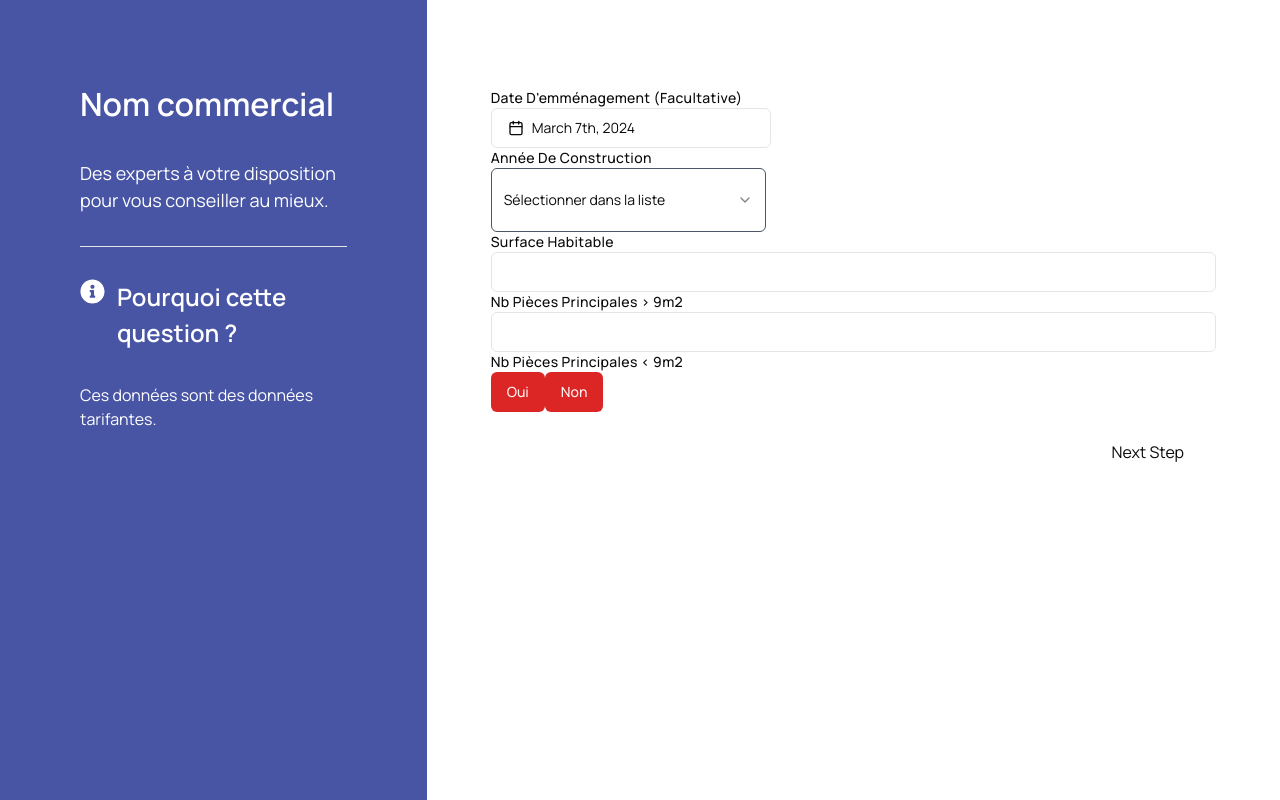
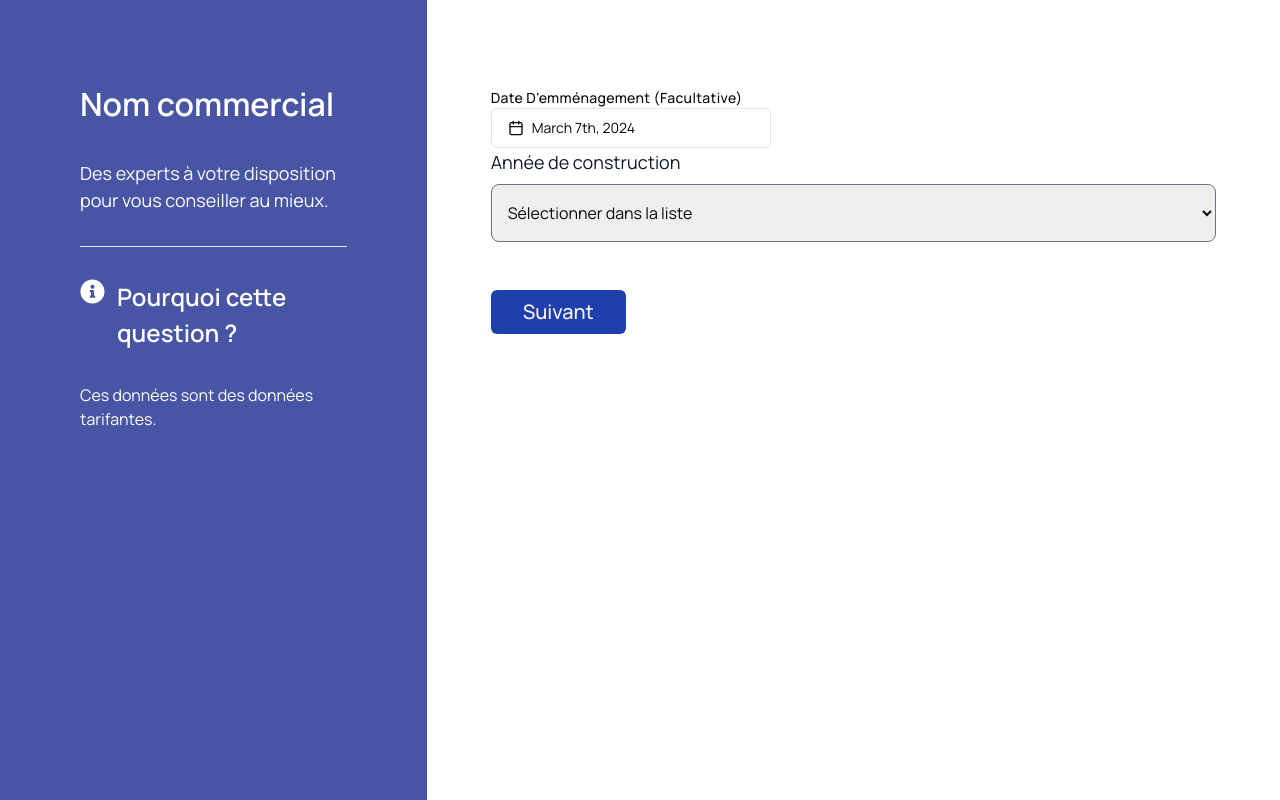
Before and after one commit to waelhassine/formulaire, a Next.js app: page /formulaire/step3 in a window 1280 px wide. Built offline with nearby package versions, Linux system fonts and the light colour scheme.

Commit message:
add step 3

```diff
--- a/app/formulaire/step3/page.tsx
+++ b/app/formulaire/step3/page.tsx
@@ -1,19 +1,20 @@
 'use client';
 import clsx from 'clsx';
-import { useEffect, useState } from 'react';
 import useAppFormContext from '@/lib/hooks/useAppFormContext';
 import { useRouter } from 'next/navigation';
 import FormActions from '@/components/FormActions';
+import { Input } from '@/components/ui/input';
+import { Label } from '@/components/ui/label';
+import { Button } from '@/components/ui/button';
+import SelectInput from '@/components/SelectWael';
 import { DatePicker } from '@/components/ui/date-picker/date-picker';
-import SelectCustom from '@/components/ui/select-custom/select-custom';
-import { Input } from '@/components/ui/input';
-import { Button } from '@/components/ui/button';
+import { useState } from 'react';
 
-export default function StepOne() {
+export default function FormulaireStep3() {
   const router = useRouter();
-  const { register, trigger, formState } = useAppFormContext();
+  const { register, trigger, formState  ,  getValues , setValue} = useAppFormContext();
   const { isValid, errors } = formState;
-  const [date, setDate] =  useState<Date | undefined>(new Date())
+  const [date, setDate] =  useState< Date | undefined>(new Date())
 
   const dateName = "Date d'emménagement (facultative)"
   const SelectPlaceHolder = 'Sélectionner dans la liste'
@@ -28,145 +29,68 @@ export default function StepOne() {
 
   ];
 
-  const [selectedYear, setSelectedYear] = useState('');
-
-  const [showCombien, setShowCombien] = useState(false);
-
-  const [inputValueCombien, setInputValueCombien] = useState<number | undefined>();
-  const [inputValueSurface , setInputValueSurface] = useState<number | undefined>();
-  const [inputValueNb , setInputValueNb] = useState<number | undefined>();
 
 
-const handleOuiNonClick = (event : React.MouseEvent<HTMLButtonElement>) => {
-  event.preventDefault()
-  setShowCombien(e=> !e);
-};
-
-
+const setDataCalender = (date:  undefined | Date) => {
+  setDate(date);
+  setValue('dateName', date);
+}
 
 
   const validateStep = async () => {
+    console.log(getValues( 'dateName') , isValid)
     await trigger();
     if (isValid) {
-      router.push('/step2');
+      console.log(isValid)
+    //  router.push('/step2');
     }
   };
   return (
     <div className="flex flex-col space-y-4 w-full">
 
       <div className="flex flex-col mt-6">
-   {/* ------------------------------------------------------- */}
-
    <label className="flex flex-col">
           <div className="flex justify-between">
             <span className="capitalize text-xs text-marine-blue lg:text-sm font-medium tracking-wide">
              { `${dateName}`}
             </span>
-            {errors.email && (
+            {errors.dateName && (
               <span className="text-xs lg:text-sm font-medium lg:font-bold tracking-wide text-strawberry-red">
-                {errors.email.message}
+                {'required'}
               </span>
             )}
           </div>
-      <DatePicker date={date} setDate={setDate} required />
+    <DatePicker date={date} setDate={setDataCalender} required />
         </label>
-
       {/* ---------------------------------------------------------- */}
-        <label className="flex flex-col">
-          <div className="flex justify-between">
-            <span className="capitalize text-xs text-marine-blue lg:text-sm font-medium tracking-wide">Année de construction</span>
-            {errors.name && (
-              <span className="text-xs lg:text-sm font-medium lg:font-bold tracking-wide text-strawberry-red">
-                {errors.name.message}
-              </span>
-            )}
-          </div>
-       <SelectCustom items={year} onSelect={setSelectedYear} placeholder={SelectPlaceHolder} />
-        </label>
-
-      {/* ---------------------------------------------------------- */}
-
-      <label className="flex flex-col">
-          <div className="flex justify-between">
-            <span className="capitalize text-xs text-marine-blue lg:text-sm font-medium tracking-wide">Surface habitable</span>
-            {errors.name && (
-              <span className="text-xs lg:text-sm font-medium lg:font-bold tracking-wide text-strawberry-red">
-                {errors.name.message}
-              </span>
-            )}
-          </div>
-
-          <Input type='number' value={inputValueSurface} onChange={ (e)=> setInputValueSurface(e.target.value ? parseInt(e.target.value, 10) : undefined)}  />
-
-
-        </label>
-
-      {/* ---------------------------------------------------------- */}
-      <label className="flex flex-col">
-          <div className="flex justify-between">
-            <span className="capitalize text-xs text-marine-blue lg:text-sm font-medium tracking-wide"> {nb} </span>
-            {errors.name && (
-              <span className="text-xs lg:text-sm font-medium lg:font-bold tracking-wide text-strawberry-red">
-                {errors.name.message}
-              </span>
-            )}
-          </div>
-
-          <Input type='number' value={inputValueNb} onChange={ (e)=> setInputValueNb(e.target.value ? parseInt(e.target.value, 10) : undefined)}  />
-
-
-        </label>
-
-      {/* ---------------------------------------------------------- */}
-      <label className="flex flex-col">
-          <div className="flex justify-between">
-            <span className="capitalize text-xs text-marine-blue lg:text-sm font-medium tracking-wide"> {longement} </span>
-            {errors.name && (
-              <span className="text-xs lg:text-sm font-medium lg:font-bold tracking-wide text-strawberry-red">
-                {errors.name.message}
-              </span>
-            )}
-          </div>
-
-    <div>
-    <Button onClick={handleOuiNonClick}>Oui</Button>
-
-    <Button onClick={handleOuiNonClick}>Non</Button>
-
-
-{ showCombien && <label className="flex flex-col">
-      <div className="flex justify-between">
-        <span className="capitalize text-xs text-marine-blue lg:text-sm font-medium tracking-wide"> Combien ? </span>
-        {errors.name && (
-          <span className="text-xs lg:text-sm font-medium lg:font-bold tracking-wide text-strawberry-red">
-            {errors.name.message}
-          </span>
-        )}
-      </div>
-
-    <Input type='number' value={inputValueCombien} onChange={ (e)=> setInputValueCombien(e.target.value ? parseInt(e.target.value, 10) : undefined)}  />
-
-
-
-    </label>}
-
-    </div>
-
-
-        </label>
+      <SelectInput
+            label="Année de construction"
+            name="construction"
+            register={register}
+            validationRules={{ required: 'Champ obligatoire' }}
+            error={errors.construction}
+            options={[
+              { value: 'Plus de 30 ans', label: 'Plus de 30 ans' },
+              { value: 'Entre 10 et 30 ans', label: 'Entre 10 et 30 ans' },
+              { value: 'Entre 5 et 10 ans', label: 'Entre 5 et 10 ans' },
+              { value: 'Moins de 5 ans', label: 'Moins de 5 ans' },
+              { value: 'En construction', label: 'En construction' },
+            ]}
+            placeholder="Sélectionner dans la liste"
+          />
 
 
       {/* ---------------------------------------------------------- */}
 
+
+
+
+
       </div>
       <FormActions>
-        <button
-          type="button"
-          className="bg-marine-blue hover:opacity-80 transition duration-300 text-magnolia ml-auto px-[17px] lg:px-8 py-[10px] lg:py-3 text-sm lg:text-base rounded-[4px] lg:rounded-lg"
-          onClick={validateStep}
-        >
-          Next Step
-        </button>
+      <Button type="button" size={'lg'} className="mt-8 bg-blue-800 text-xl" onClick={validateStep}>
+            Suivant
+          </Button>
       </FormActions>
     </div>
   );
--- a/app/formulaire/step5/page.tsx
+++ b/app/formulaire/step5/page.tsx
@@ -175,12 +175,12 @@ export default function FormulaireStep6() {
             validationRules={{ required: 'Champ obligatoire' }}
             error={errors.piscine}
             options={[
-              { value: 'Aucune', label: 'Aucune' },
+
               { value: 'piscine_interieure', label: 'Piscine intérieure' },
               { value: 'piscine_extérieure_couverte', label: 'Piscine extérieure couverte' },
               { value: 'piscine_extérieure_non_couverte', label: 'Piscine extérieure non couverte' },
             ]}
-            placeholder=""
+            placeholder="Aucune"
           />
           <RadioButtonGroup
             question="Présence d’autres installations extérieures (spa…) ?"
--- a/components/ui/date-picker/date-picker.tsx
+++ b/components/ui/date-picker/date-picker.tsx
@@ -16,7 +16,7 @@ import {
 
 interface DatePickerProps {
   date: Date | undefined;
-  setDate: (date: Date | undefined) => void;
+  setDate: (date: Date | undefined  ) => void;
   required?: boolean
 }
 
@@ -42,8 +42,8 @@ export function DatePicker({date , setDate , required} : DatePickerProps) {
           mode="single"
           selected={date}
           onSelect={setDate}
-          initialFocus
           required = {required}
+            initialFocus={false}
         />
       </PopoverContent>
     </Popover>
--- a/types/form.ts
+++ b/types/form.ts
@@ -45,4 +45,6 @@ energies_renouvelables: 'oui' | 'non';
     storage: boolean;
     profi0le: boolean;
   };
+  dateName: undefined | Date;
+  construction: string;
 }
```
